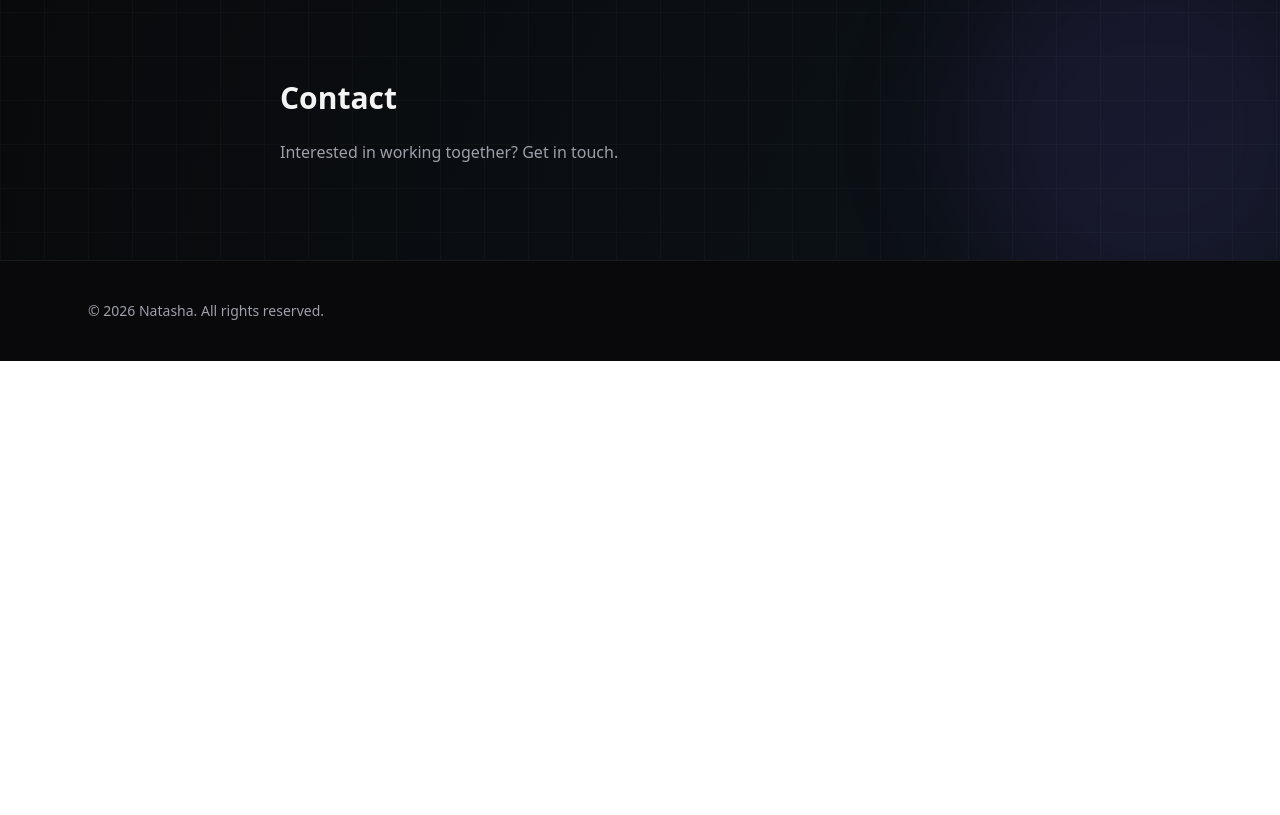
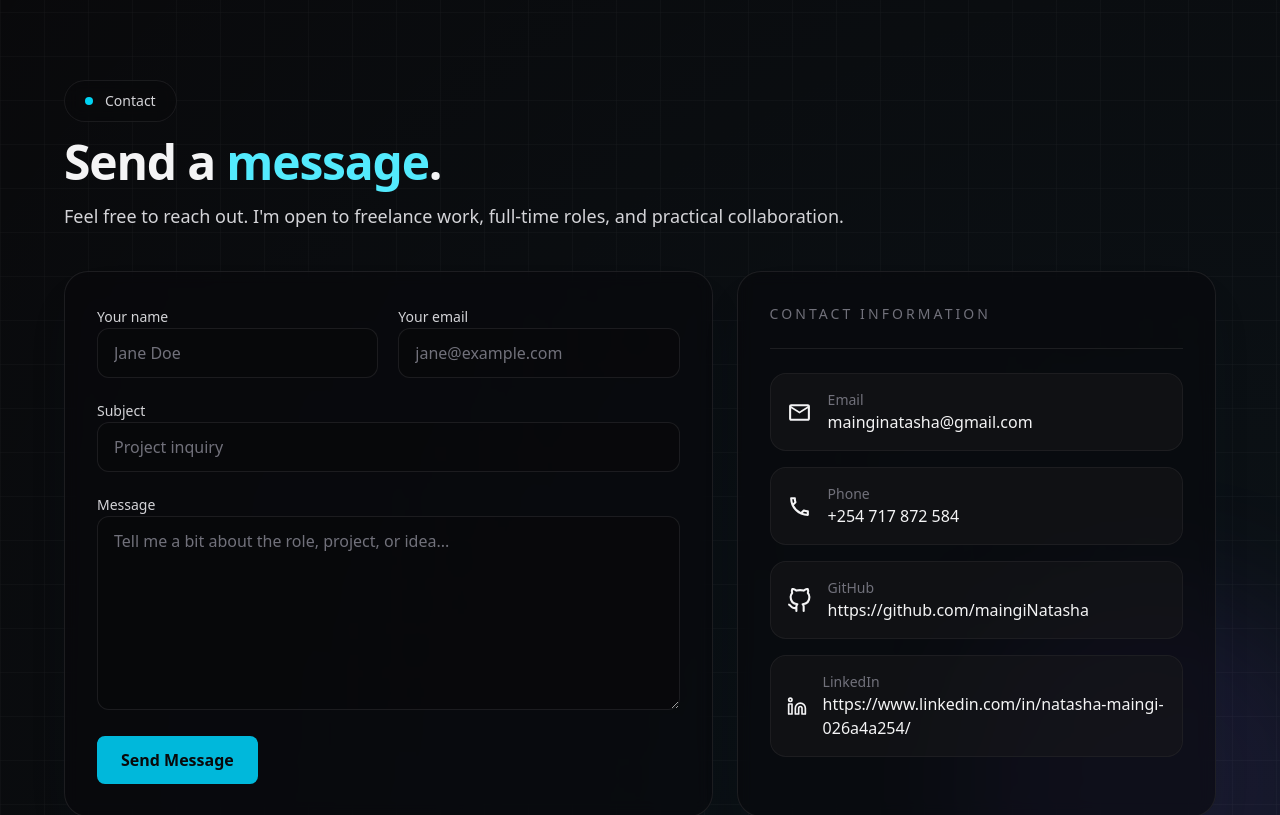
Before and after one commit to maingiNatasha/portfolio, a React (Vite) app: page / in a window 1280 px wide. Shown: the part 2980-3795 px from the top of the page. Before the commit the page ends 3341 px from the top, so only its background shows below. Built offline with nearby package versions, Linux system fonts and the light colour scheme; no server answers.

Commit message:
Modifies Contact section

```diff
--- a/package.json
+++ b/package.json
@@ -9,8 +9,10 @@
     "preview": "vite preview"
   },
   "dependencies": {
+    "@emailjs/browser": "^4.4.1",
     "react": "^18.3.1",
-    "react-dom": "^18.3.1"
+    "react-dom": "^18.3.1",
+    "react-icons": "^5.6.0"
   },
   "devDependencies": {
     "@tailwindcss/vite": "^4.1.8",
--- a/src/components/Contact.jsx
+++ b/src/components/Contact.jsx
@@ -1,8 +1,218 @@
+import { useRef, useState } from "react";
+import emailjs from "@emailjs/browser";
+import portfolioData from "../data/portfolioData";
+import { MdOutlineEmail, MdOutlineLocalPhone } from "react-icons/md";
+import { FiGithub, FiLinkedin } from "react-icons/fi";
+
 export default function Contact() {
+  const formRef = useRef(null);
+  const [sending, setSending] = useState(false);
+  const [status, setStatus] = useState({ type: "", message: "" });
+
+  const hasEmailJsConfig =
+    import.meta.env.VITE_EMAILJS_SERVICE_ID &&
+    import.meta.env.VITE_EMAILJS_TEMPLATE_ID &&
+    import.meta.env.VITE_EMAILJS_PUBLIC_KEY;
+
+  const handleSubmit = async (event) => {
+    event.preventDefault();
+
+    if (!hasEmailJsConfig) {
+      setStatus({
+        type: "error",
+        message: "EmailJS is not configured yet. Add your VITE_EMAILJS_* values to continue."
+      });
+      return;
+    }
+
+    if (!formRef.current) return;
+
+    setSending(true);
+    setStatus({ type: "", message: "" });
+
+    try {
+      await emailjs.sendForm(
+        import.meta.env.VITE_EMAILJS_SERVICE_ID,
+        import.meta.env.VITE_EMAILJS_TEMPLATE_ID,
+        formRef.current,
+        {
+          publicKey: import.meta.env.VITE_EMAILJS_PUBLIC_KEY
+        }
+      );
+
+      formRef.current.reset();
+      setStatus({
+        type: "success",
+        message: "Message sent. I'll get back to you as soon as possible."
+      });
+    } catch (error) {
+      setStatus({
+        type: "error",
+        message: "Something went wrong sending the message. Please try again."
+      });
+      console.error("EmailJS send failed:", error);
+    } finally {
+      setSending(false);
+    }
+  };
+
   return (
-    <section id="contact" className="py-24 px-6 max-w-3xl mx-auto">
-      <h2 className="text-3xl font-bold mb-6">Contact</h2>
-      <p className="text-zinc-400">Interested in working together? Get in touch.</p>
+    <section id="contact" className="px-6 py-24">
+      <div className="mx-auto max-w-6xl">
+        <div className="mb-10 space-y-4">
+          <div className="inline-flex items-center gap-3 rounded-full border border-zinc-800/60 bg-zinc-950/50 px-5 py-2.5 text-sm text-zinc-300 backdrop-blur">
+            <span className="h-2 w-2 rounded-full bg-cyan-400" />
+            Contact
+          </div>
+
+          <h2 className="text-4xl font-bold tracking-tight sm:text-5xl">
+            Send a <span className="text-cyan-300">message</span>.
+          </h2>
+
+          <p className="text-lg leading-relaxed text-zinc-300">
+            Feel free to reach out. I'm open to freelance work, full-time roles, and practical collaboration.
+          </p>
+        </div>
+
+        <div className="grid gap-6 lg:grid-cols-[1.15fr_0.85fr]">
+          <div className="rounded-3xl border border-zinc-800/70 bg-zinc-950/55 p-6 shadow-2xl shadow-cyan-950/10 backdrop-blur sm:p-8">
+            <form ref={formRef} onSubmit={handleSubmit} className="space-y-5">
+              <div className="grid gap-5 sm:grid-cols-2">
+                <label className="block space-y-2">
+                  <span className="text-sm text-zinc-300">Your name</span>
+                  <input
+                    type="text"
+                    name="name"
+                    required
+                    placeholder="Jane Doe"
+                    className="w-full rounded-xl border border-zinc-800/70 bg-zinc-950/60 px-4 py-3 text-zinc-100 outline-none transition-colors placeholder:text-zinc-500 focus:border-cyan-400/60"
+                  />
+                </label>
+
+                <label className="block space-y-2">
+                  <span className="text-sm text-zinc-300">Your email</span>
+                  <input
+                    type="email"
+                    name="email"
+                    required
+                    placeholder="jane@example.com"
+                    className="w-full rounded-xl border border-zinc-800/70 bg-zinc-950/60 px-4 py-3 text-zinc-100 outline-none transition-colors placeholder:text-zinc-500 focus:border-cyan-400/60"
+                  />
+                </label>
+              </div>
+
+              <label className="block space-y-2">
+                <span className="text-sm text-zinc-300">Subject</span>
+                <input
+                  type="text"
+                  name="subject"
+                  required
+                  placeholder="Project inquiry"
+                  className="w-full rounded-xl border border-zinc-800/70 bg-zinc-950/60 px-4 py-3 text-zinc-100 outline-none transition-colors placeholder:text-zinc-500 focus:border-cyan-400/60"
+                />
+              </label>
+
+              <label className="block space-y-2">
+                <span className="text-sm text-zinc-300">Message</span>
+                <textarea
+                  name="message"
+                  rows="7"
+                  required
+                  placeholder="Tell me a bit about the role, project, or idea..."
+                  className="w-full rounded-xl border border-zinc-800/70 bg-zinc-950/60 px-4 py-3 text-zinc-100 outline-none transition-colors placeholder:text-zinc-500 focus:border-cyan-400/60"
+                />
+              </label>
+
+              <div className="flex flex-col gap-4 sm:flex-row sm:items-center sm:justify-between">
+                <button
+                  type="submit"
+                  disabled={sending}
+                  className="inline-flex items-center justify-center rounded-lg bg-cyan-500 px-6 py-3 font-semibold text-zinc-950 transition-colors hover:bg-cyan-400 disabled:cursor-not-allowed disabled:opacity-60"
+                >
+                  {sending ? "Sending..." : "Send Message"}
+                </button>
+              </div>
+
+              {status.message && (
+                <p
+                  className={`text-sm ${
+                    status.type === "success" ? "text-emerald-300" : "text-rose-300"
+                  }`}
+                >
+                  {status.message}
+                </p>
+              )}
+            </form>
+          </div>
+
+          <div className="rounded-3xl border border-zinc-800/70 bg-zinc-950/55 p-6 shadow-2xl shadow-cyan-950/10 backdrop-blur sm:p-8">
+            <div className="space-y-6">
+              <div className="border-b border-zinc-800/70 pb-6">
+                <p className="text-sm uppercase tracking-[0.22em] text-zinc-500">Contact Information</p>
+              </div>
+
+              <div className="grid gap-4">
+                <div className="flex items-center gap-4 rounded-2xl border border-zinc-800/60 bg-zinc-900/50 p-4">
+                  <MdOutlineEmail size={25} />
+                  <div>
+                    <p className="text-sm text-zinc-500">Email</p>
+
+                    <a
+                      href={`mailto:${portfolioData.contact.email}`}
+                      className="block text-zinc-100 transition-colors hover:text-cyan-300"
+                    >
+                      {portfolioData.contact.email}
+                    </a>
+                  </div>
+                </div>
+
+                <div className="flex items-center gap-4 rounded-2xl border border-zinc-800/60 bg-zinc-900/50 p-4">
+                  <MdOutlineLocalPhone size={25} />
+                  <div>
+                    <p className="text-sm text-zinc-500">Phone</p>
+                    <a
+                      href={`tel:${portfolioData.contact.phone}`}
+                      className="block cursor-pointer text-zinc-100 transition-colors hover:text-cyan-300"
+                    >
+                      +254 717 872 584
+                    </a>
+                  </div>
+                </div>
+
+                <div className="flex items-center gap-4 rounded-2xl border border-zinc-800/60 bg-zinc-900/50 p-4">
+                  <FiGithub size={25} />
+                  <div>
+                    <p className="text-sm text-zinc-500">GitHub</p>
+                    <a
+                      href={portfolioData.contact.links.github}
+                      target="_blank"
+                      rel="noreferrer"
+                      className="block text-zinc-100 transition-colors hover:text-cyan-300"
+                    >
+                      {portfolioData.contact.links.github}
+                    </a>
+                  </div>
+                </div>
+
+                <div className="flex items-center gap-4 rounded-2xl border border-zinc-800/60 bg-zinc-900/50 p-4">
+                  <FiLinkedin size={25} />
+                  <div>
+                    <p className="text-sm text-zinc-500">LinkedIn</p>
+                    <a
+                      href={portfolioData.contact.links.linkedin}
+                      target="_blank"
+                      rel="noreferrer"
+                      className="block text-zinc-100 transition-colors hover:text-cyan-300"
+                    >
+                      {portfolioData.contact.links.linkedin}
+                    </a>
+                  </div>
+                </div>
+              </div>
+            </div>
+          </div>
+        </div>
+      </div>
     </section>
   );
 }
--- a/src/data/portfolioData.js
+++ b/src/data/portfolioData.js
@@ -72,7 +72,15 @@ export const portfolioData = {
         repo: "https://github.com/maingiNatasha/task-mern"
       }
     },
-  ]
+  ],
+  contact: {
+    email: "mainginatasha@gmail.com",
+    phone: "+254717872584",
+    links: {
+      github: "https://github.com/maingiNatasha",
+      linkedin: "https://www.linkedin.com/in/natasha-maingi-026a4a254/"
+    }
+  }
 };
 
 export default portfolioData;
```
Also changed, not shown: 1 other file (tests, documents, lock files or other folders).
